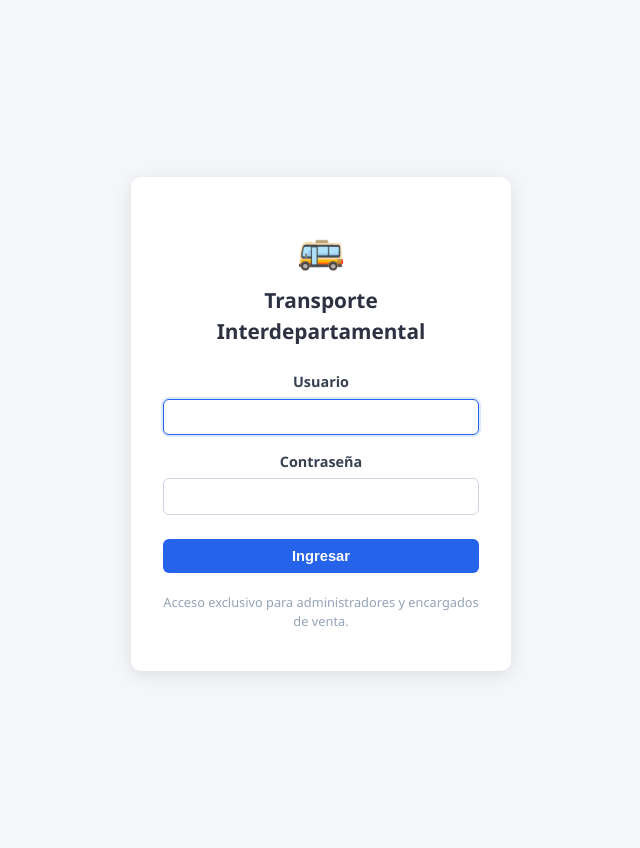
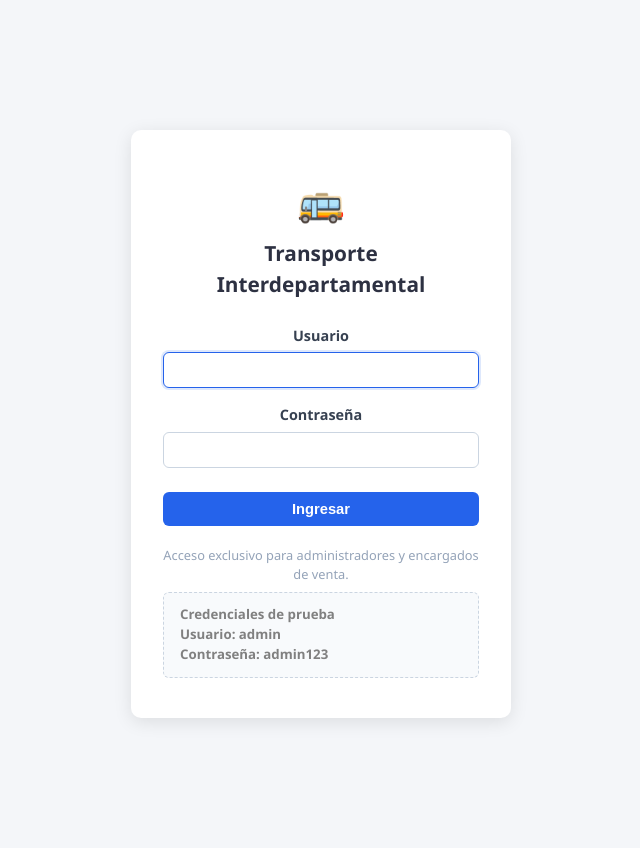
Before and after one commit to limberWQ/proyectofinalSIG, a Flask app: page /login in a window 1280 px wide. Shown: the whole page, without its empty margins (319-959 px from the left). Run offline with Flask 3, Linux system fonts and the light colour scheme.

Commit message:
Add test credentials section to login page
Added a section with test credentials for login.

```diff
--- a/templates/auth/login.html
+++ b/templates/auth/login.html
@@ -27,6 +27,11 @@
         </form>
 
         <p class="login-hint">Acceso exclusivo para administradores y encargados de venta.</p>
+        <div style="margin-top:0.5rem; padding:0.75rem 1rem; background:#f8fafc; border:1px dashed #cbd5e1; border-radius:6px; text-align:left;">
+            <h5 style="color: gray;">Credenciales de prueba</h5>
+            <h5 style="color: gray;">Usuario: admin </h5>
+            <h5 style="color: gray;">Contraseña: admin123 </h5>
+        </div>
     </div>
 </div>
 {% endblock %}
```
